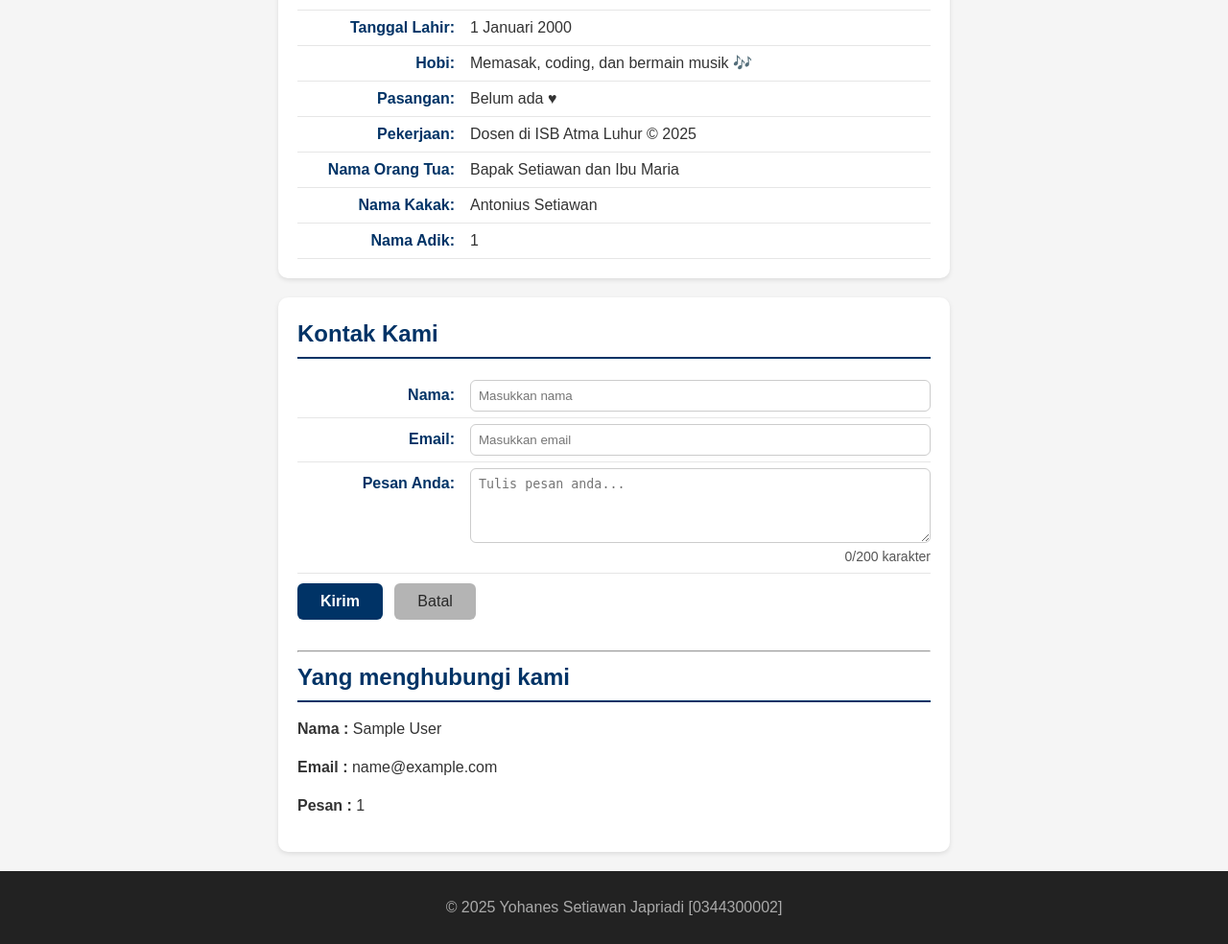
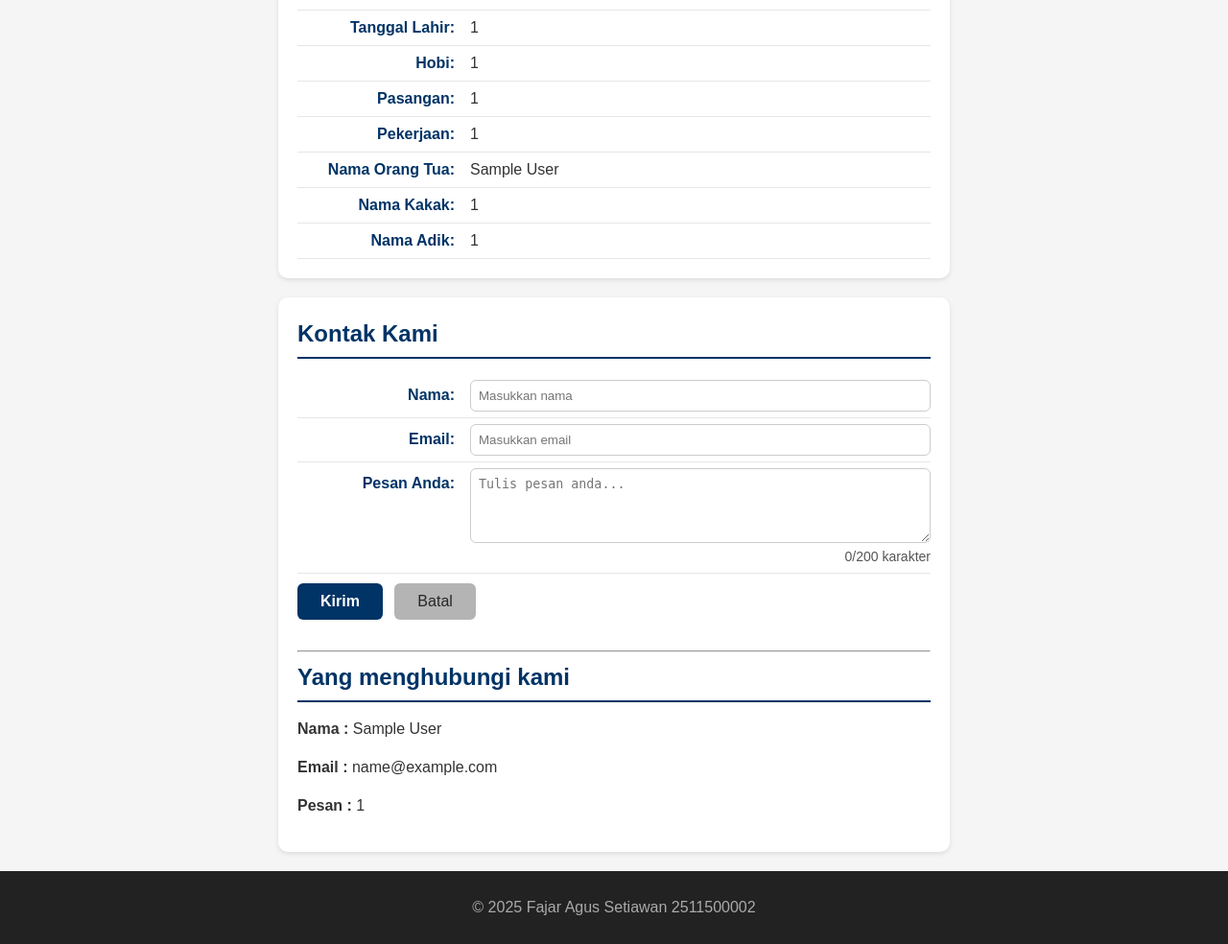
Before and after one commit to fajardoang123/2511500002-PWD-TI1A-25261, a PHP site: page /pertemuan-08/index.php in a window 1280 px wide. Shown: the part 1247-2231 px from the top of the page at 96% size. Run offline with PHP 8.4, Linux system fonts and the light colour scheme; the visitor is signed in with stand-in values (Sample User, id 1); data that the repository does not hold is empty.

Commit message:
menulis variabel yang berisi variabel session ke dalam section#about

```diff
--- a/pertemuan-08/index.php
+++ b/pertemuan-08/index.php
@@ -52,52 +52,54 @@ $sesAdik = $_SESSION["Adik"];
 
     <section id="form_profil">
       <h2>Pendaftaran Profil Pengunjung</h2>
+      <!-- form untuk pendaftaran profil pengunjung -->
       <form action="form_profil_proses.php" method="POST">
+        <!-- input untuk nim -->
         <label for="nim">
           <span>NIM :</span>
           <input type="text" id="nim" name="nim" placeholder="Tulis NIM anda" required>
         </label>
-
+        <!-- input untuk nama lengkap -->
         <label for="nama_lengkap">
           <span>Nama Lengkap :</span>
           <input type="text" id="nama_lengkap" name="nama_lengkap" placeholder="Tulis nama lengkap anda" required>
         </label>
-
+        <!-- input untuk tempat lahir -->
         <label for="tempat_lahir">
           <span>Tempat Lahir :</span>
           <input type="text" id="tempat_lahir" name="tempat_lahir" placeholder="Tulis tempat lahir anda" required>
         </label>
-
+        <!-- input untuk tanggal lahir -->
         <label for="tanggal_lahir">
           <span>Tanggal Lahir :</span>
           <input type="text" id="tanggal_lahir" name="tanggal_lahir" placeholder="Tulis tanggal lahir anda" required>
         </label>
-
+        <!-- input untuk hobi -->
         <label for="hobi">
           <span>Hobi :</span>
           <input type="text" id="hobi" name="hobi" placeholder="Tulis hobi anda" required>
         </label>
-
+        <!-- input untuk pasangan -->
         <label for="pasangan">
           <span>Pasangan :</span>
           <input type="text" id="pasangan" name="pasangan" placeholder="Tulis pasangan anda" required>
         </label>
-
+        <!-- input untuk pekerjaan -->
         <label for="pekerjaan">
           <span>Pekerjaan :</span>
           <input type="text" id="pekerjaan" name="pekerjaan" placeholder="Tulis pekerjaan anda" required>
         </label>
-
+        <!-- input untuk nama orang tua -->
         <label for="orang_tua">
           <span>Nama Orang Tua :</span>
           <input type="text" id="orang_tua" name="orang_tua" placeholder="Tulis orang tua anda" required>
         </label>
-
+        <!-- input untuk nama kakak -->
         <label for="kakak">
           <span>Nama Kakak :</span>
           <input type="text" id="kakak" name="kakak" placeholder="Tulis nama kakak anda" required>
         </label>
-
+        <!-- input untuk nama adik -->
         <label for="adik">
           <span>Nama Adik :</span>
           <input type="text" id="adik" name="adik" placeholder="Tulis nama adik anda" required>
@@ -110,16 +112,16 @@ $sesAdik = $_SESSION["Adik"];
 
     <section id="about">
       <h2>Tentang Saya</h2>
-      <p><strong>NIM:</strong><?php echo $NIM; ?></p>
-      <p><strong>Nama Lengkap:</strong><?php echo $Nama; ?> &#128526;</p>
-      <p><strong>Tempat Lahir:</strong> <?php echo $tempat; ?></p>
-      <p><strong>Tanggal Lahir:</strong> 1 Januari 2000</p>
-      <p><strong>Hobi:</strong> Memasak, coding, dan bermain musik &#127926;</p>
-      <p><strong>Pasangan:</strong> Belum ada &hearts;</p>
-      <p><strong>Pekerjaan:</strong> Dosen di ISB Atma Luhur &copy; 2025</p>
-      <p><strong>Nama Orang Tua:</strong> Bapak Setiawan dan Ibu Maria</p>
-      <p><strong>Nama Kakak:</strong> Antonius Setiawan</p>
-      <p><strong>Nama Adik:</strong> <?php echo $sespesan ?></p>
+      <p><strong>NIM:</strong><?php echo $sesNIM; ?></p>
+      <p><strong>Nama Lengkap:</strong><?php echo $sesNamaLengkap; ?></p>
+      <p><strong>Tempat Lahir:</strong> <?php echo $sesTempatLahir; ?></p>
+      <p><strong>Tanggal Lahir:</strong><?php echo $sesTanggalLahir; ?></p>
+      <p><strong>Hobi:</strong><?php echo $sesHobi; ?></p>
+      <p><strong>Pasangan:</strong><?php echo $sesPasangan; ?></p>
+      <p><strong>Pekerjaan:</strong><?php echo $sesPekerjaan; ?></p>
+      <p><strong>Nama Orang Tua:</strong><?php echo $sesOrangTua; ?></p>
+      <p><strong>Nama Kakak:</strong><?php echo $sesKakak; ?></p>
+      <p><strong>Nama Adik:</strong> <?php echo $sesAdik; ?></p>
     </section>
 
     <section id="contact">
@@ -144,19 +146,17 @@ $sesAdik = $_SESSION["Adik"];
         <button type="reset">Batal</button>
       </form>
 
-        <br><hr>
-        <h2>Yang menghubungi kami</h2>
-        <p><strong>Nama :</strong> <?php echo $sesnama ?></p>
-        <p><strong>Email :</strong> <?php echo $sesemail ?></p>
-        <p><strong>Pesan :</strong> <?php echo $sespesan ?></p>
-
-
-
+      <br>
+      <hr>
+      <h2>Yang menghubungi kami</h2>
+      <p><strong>Nama :</strong> <?php echo $sesnama ?></p>
+      <p><strong>Email :</strong> <?php echo $sesemail ?></p>
+      <p><strong>Pesan :</strong> <?php echo $sespesan ?></p>
     </section>
   </main>
 
   <footer>
-    <p>&copy; 2025 Yohanes Setiawan Japriadi [0344300002]</p>
+    <p>&copy; 2025 Fajar Agus Setiawan 2511500002</p>
   </footer>
 
   <script src="script.js"></script>
```
Also changed, not shown: pertemuan-08/readme.md.
